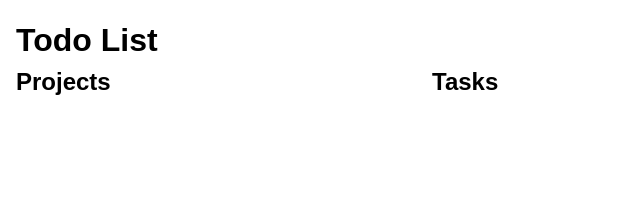
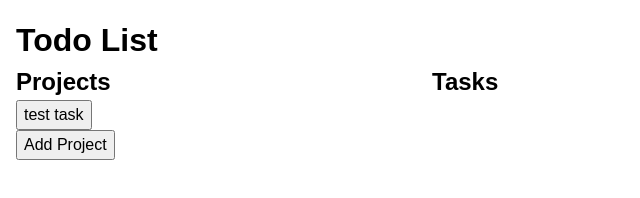
Before and after one commit to kuhvehl/Todo-List, a website built with webpack: page src/index.html in a window 1280 px wide. Shown: the whole page, without its empty margins (0-640 px from the left). Built offline with nearby package versions, Linux system fonts and the light colour scheme.

Commit message:
Start setting up display function

```diff
--- /dev/null
+++ b/src/display.js
@@ -0,0 +1,9 @@
+export function updateProjectsDisplay(projects) {
+    const projectsList = document.querySelector('.projects')
+
+    projects.getTasks().forEach(project => {
+        const projectButton = document.createElement('button');
+        projectButton.textContent = project;
+        projectsList.appendChild(projectButton);
+    });
+}
--- a/src/index.html
+++ b/src/index.html
@@ -12,6 +12,9 @@
         </div>
         <div class="sidebar">
             <h2>Projects</h2>
+            <div class="projects">
+            </div>
+            <button>Add Project</button>
         </div>
         <div class="main">
             <h2>Tasks</h2>
--- a/src/index.js
+++ b/src/index.js
@@ -1,5 +1,6 @@
 import './style.css';
 import { createProject } from './project';
+import { updateProjectsDisplay } from './display';
 
 const testProject = createProject('test project');
 
@@ -7,5 +8,6 @@ console.log(testProject.name);
 
 testProject.addTask('test task');
 console.log(testProject.getTasks());
-testProject.deleteTask(0);
 console.log(testProject.getTasks());
+
+updateProjectsDisplay(testProject);
```
